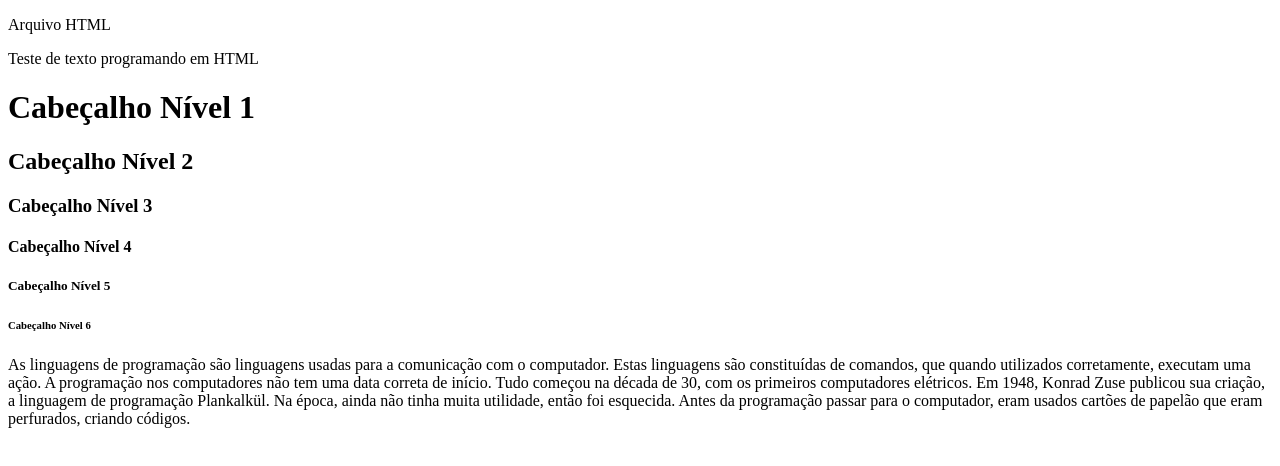
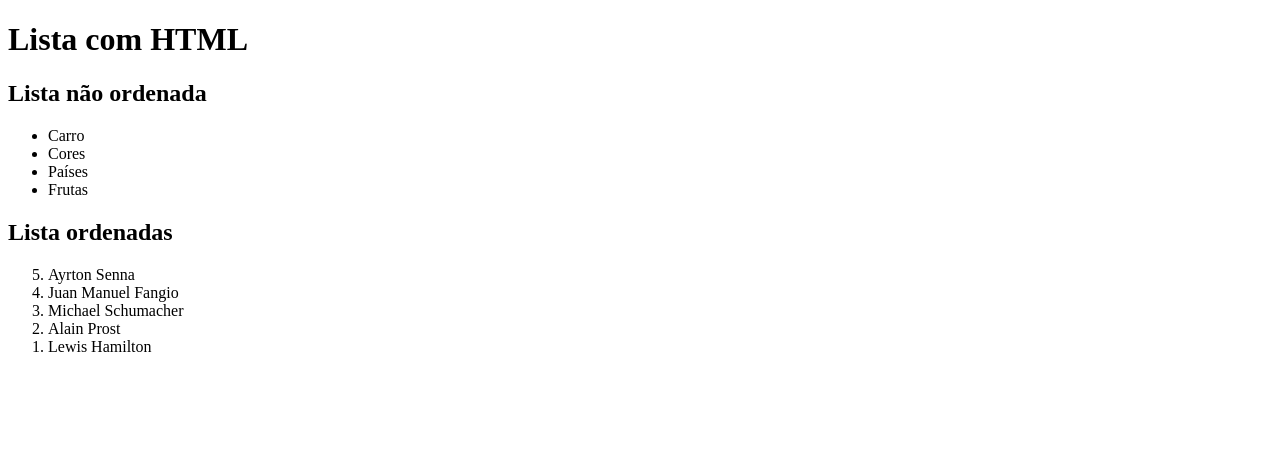
Before and after one commit to Christyassolini/Christyassolini.github.io, a plain HTML site: page index.html in a window 1280 px wide. Drawn offline with Linux system fonts and the light colour scheme.

Commit message:
Update index.html

```diff
--- a/index.html
+++ b/index.html
@@ -1,16 +1,28 @@
-<!DOCTYPE html>
-<html>
- <head>
-  <p>Arquivo HTML</p>
- </head>
- <body>
-  <p>Teste de texto programando em HTML</p>
-  <h1>Cabeçalho Nível 1</h1>
-  <h2>Cabeçalho Nível 2</h2>
-  <h3>Cabeçalho Nível 3</h3>
-  <h4>Cabeçalho Nível 4</h4>
-  <h5>Cabeçalho Nível 5</h5>
-  <h6>Cabeçalho Nível 6</h6>
-  <p>As linguagens de programação são linguagens usadas para a comunicação com o computador. Estas linguagens são constituídas de comandos, que quando utilizados corretamente, executam uma ação. A programação nos computadores não tem uma data correta de início. Tudo começou na década de 30, com os primeiros computadores elétricos. Em 1948, Konrad Zuse publicou sua criação, a linguagem de programação Plankalkül. Na época, ainda não tinha muita utilidade, então foi esquecida. Antes da programação passar para o computador, eram usados cartões de papelão que eram perfurados, criando códigos.
- </body>
+<!DOCTYPE HTML>
+<html lang="pt-br">
+
+  <head>
+    <title> Documento HTML</title>
+    <meta charset="utf-8">
+  </head>
+
+  <body>
+    <h1>Lista com HTML</h1>
+    <h2>Lista não ordenada</h2>
+    <ul>
+      <li>Carro</li>
+      <li>Cores</li>
+      <li>Países</li>
+      <li>Frutas</li>
+    </ul>
+
+    <h2>Lista ordenadas</h2>
+    <ol reversed>
+      <li>Ayrton Senna</li>
+      <li>Juan Manuel Fangio</li>
+      <li>Michael Schumacher</li>
+      <li>Alain Prost</li>
+      <li>Lewis Hamilton</li>
+    </ol>
+  </body>
 </html>
```
